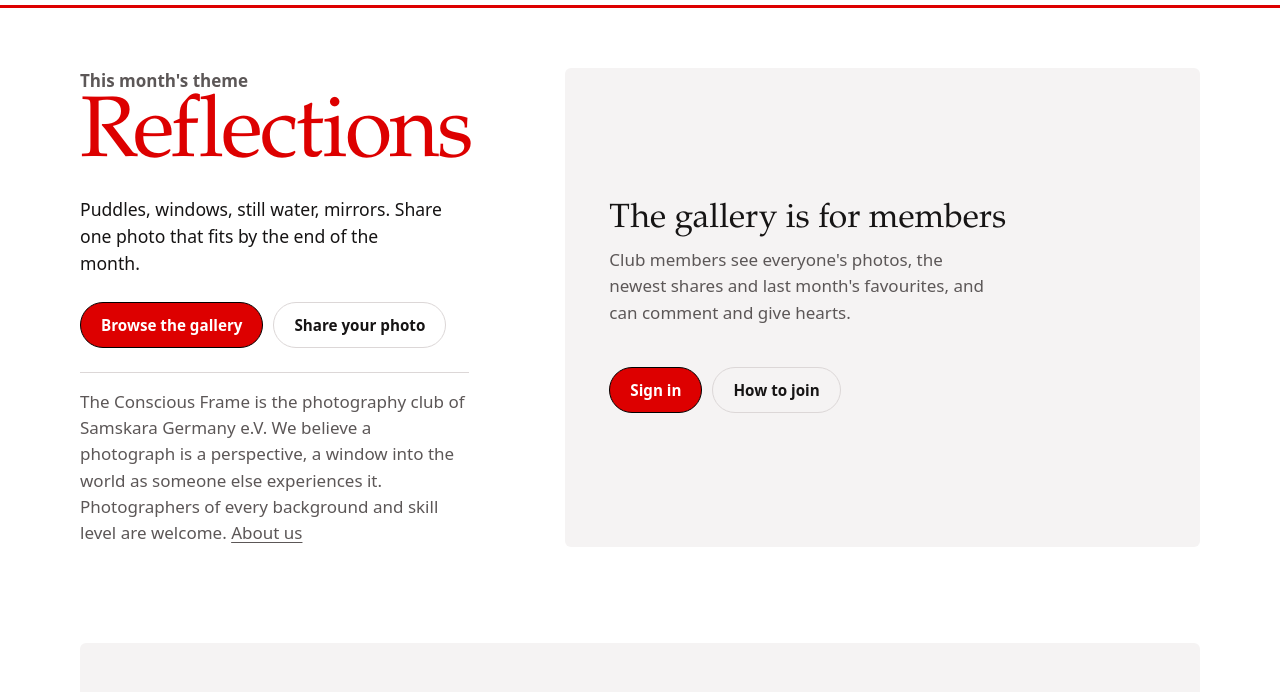
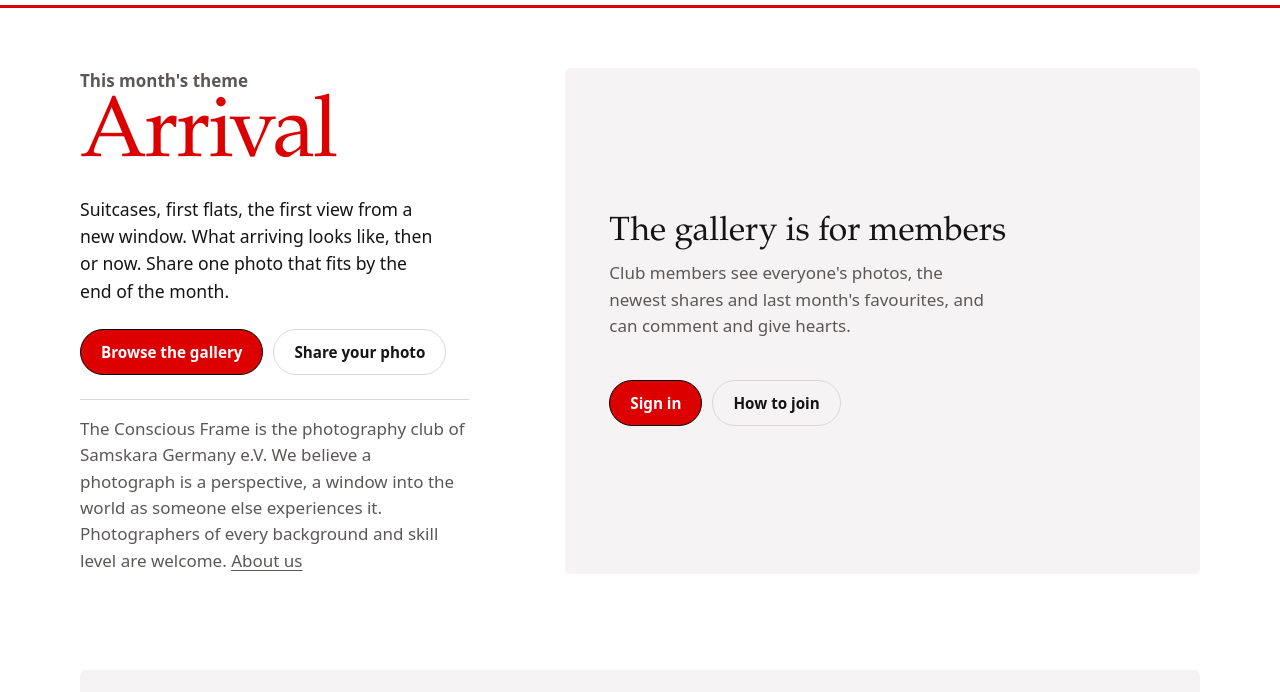
Before and after one commit to samskaraphotoclub/photoclub, a plain HTML site: page index.html in a window 1280 px wide. Shown: the part 55-747 px from the top of the page. Drawn offline with Linux system fonts and the light colour scheme; no server answers.

Commit message:
Home page: theme “Arrival”

```diff
--- a/index.html
+++ b/index.html
@@ -28,8 +28,8 @@
   <div>
     <!-- THEME:START -->
     <p class="kicker">This month's theme</p>
-    <h1 class="theme">Reflections</h1>
-    <p class="lede">Puddles, windows, still water, mirrors. Share one photo that fits by the end of the month.</p>
+    <h1 class="theme">Arrival</h1>
+    <p class="lede">Suitcases, first flats, the first view from a new window. What arriving looks like, then or now. Share one photo that fits by the end of the month.</p>
     <!-- THEME:END -->
     <div class="actions">
       <a class="btn btn-dark" href="gallery.html">Browse the gallery</a>
```
